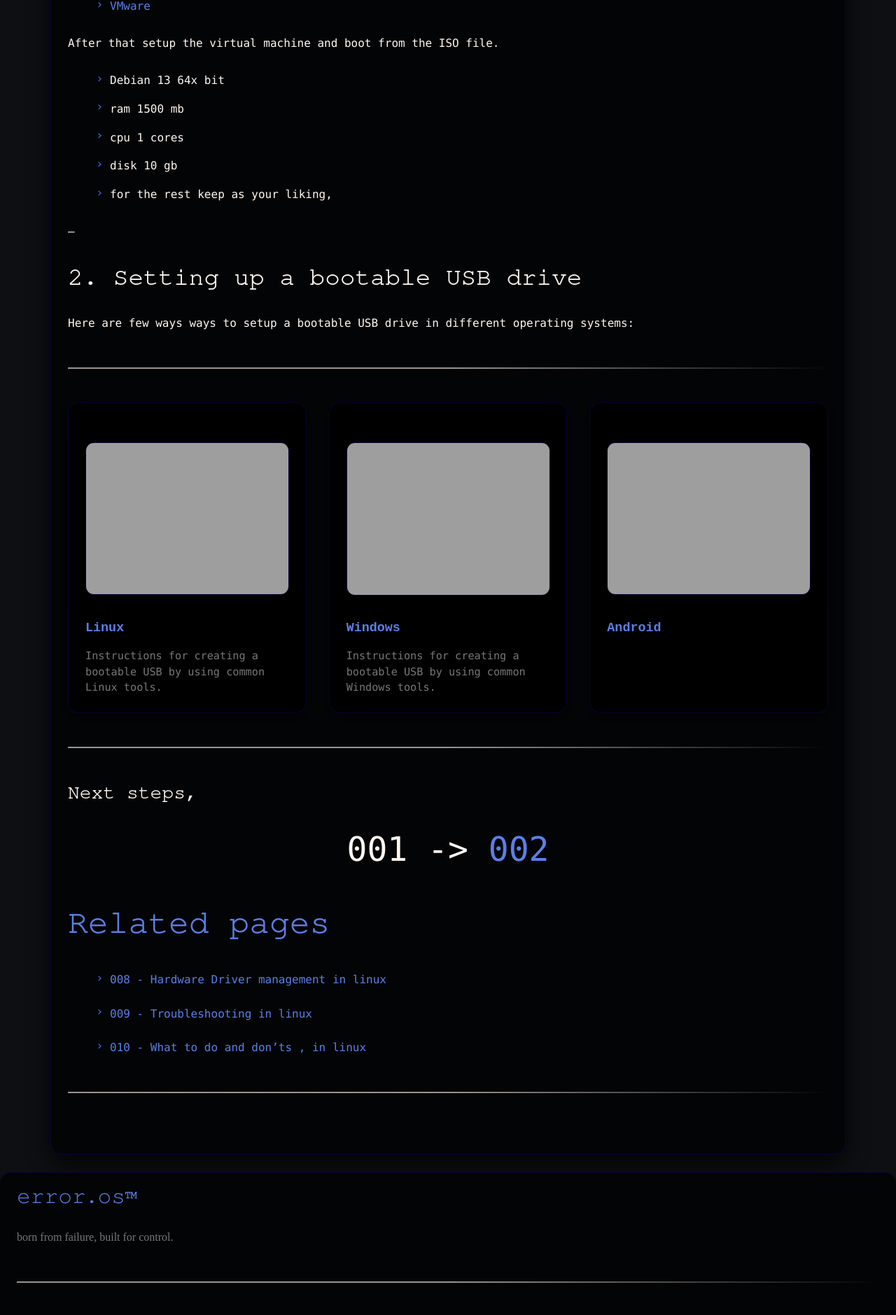
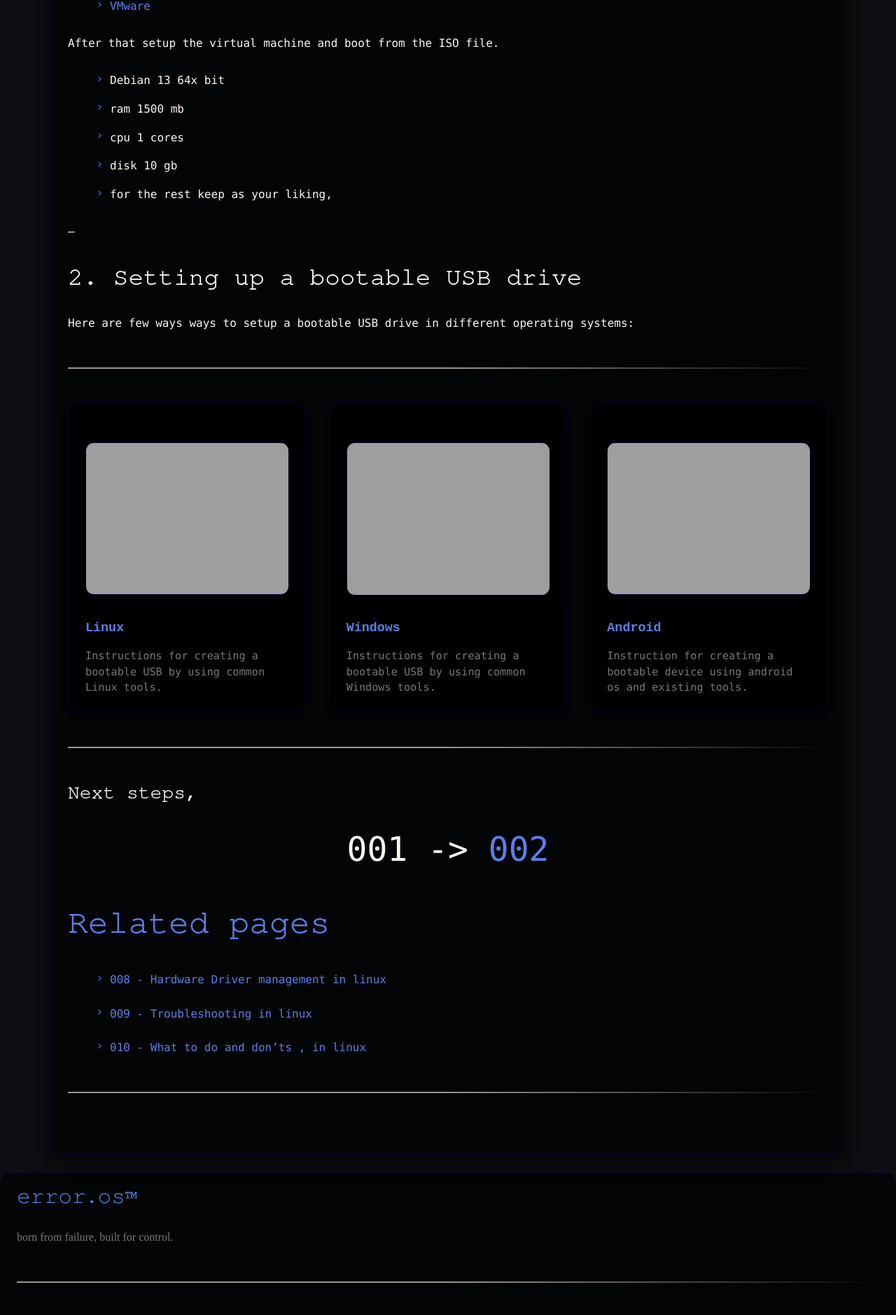
Before and after one commit to zynomon/error.doc, a Jekyll site: the page built from docs/001/index.md, in a window 1280 px wide. Shown: the part 2291-4170 px from the top of the page at 70% size. Built offline with Jekyll 4.4.1, drawn with Linux system fonts in a browser that asks for light colours; nearby versions of some CDN libraries.

Commit message:
Update index.md

```diff
--- a/docs/001/index.md
+++ b/docs/001/index.md
@@ -128,7 +128,7 @@ Here are few ways ways to setup a bootable USB drive in different operating syst
     <img class="card-icon" src="https://zynomon.github.io/error/icons/doc/android.svg" alt="Android logo" />
     <div>
       <div class="card-title">Android</div>
-      <div class="card-desc"></div>
+      <div class="card-desc">Instruction for creating a bootable device using android os and existing tools.</div>
     </div>
   </a>
 </div>
```
